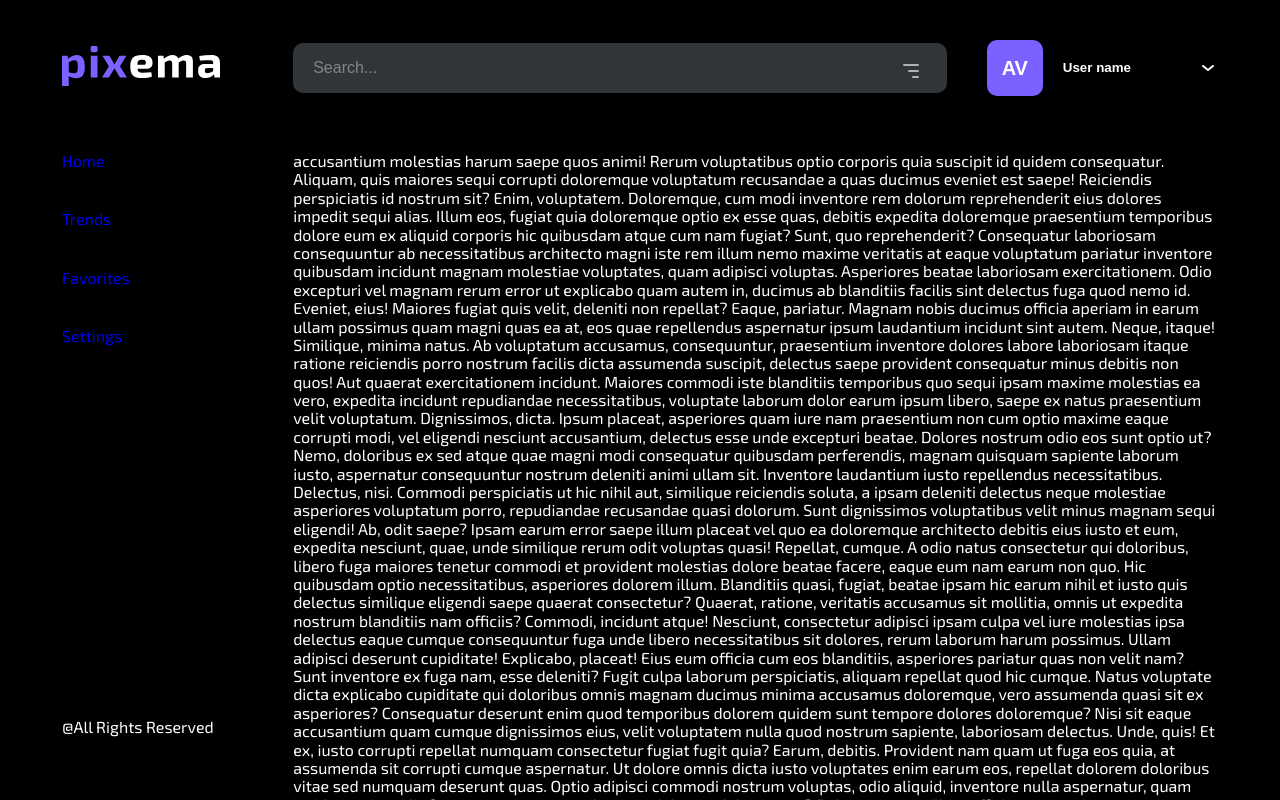
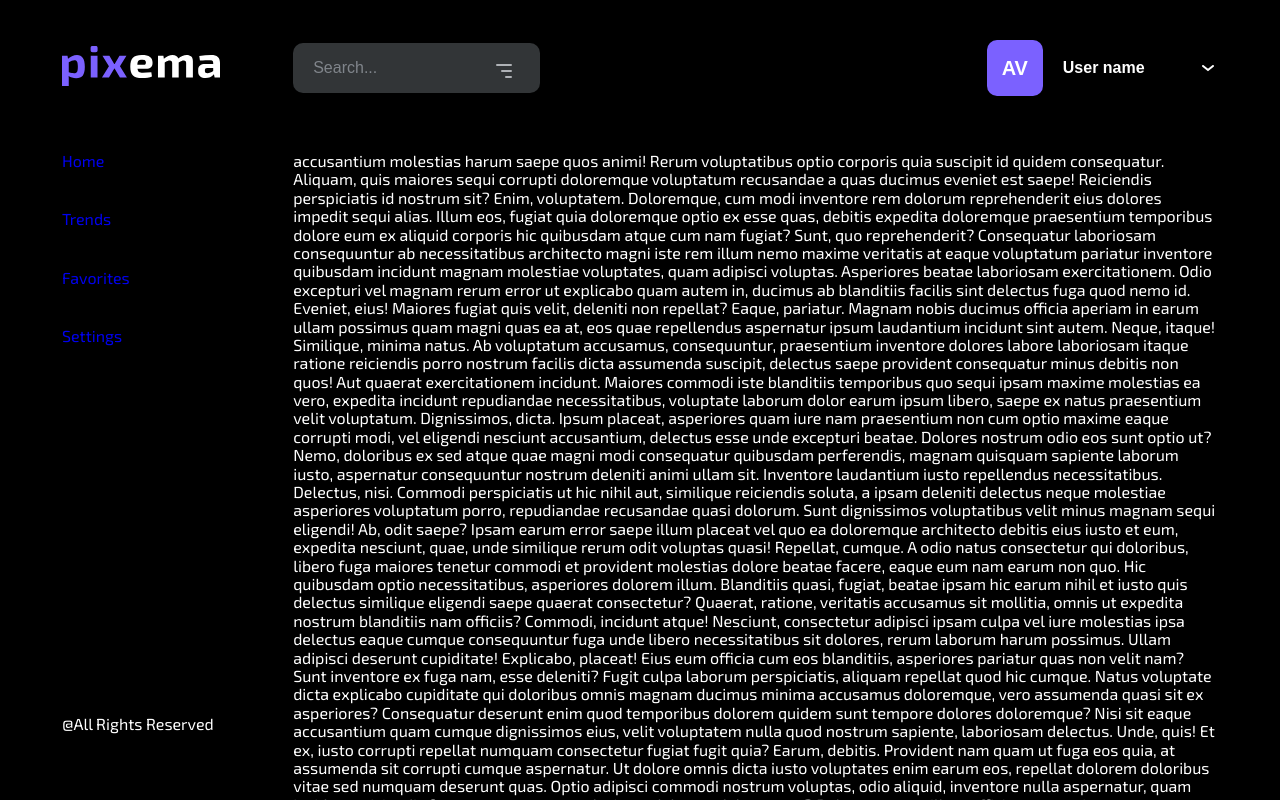
Before and after one commit to Julia-Kovalchuk/react-pixema, a React (Create React App) app: page / in a window 1280 px wide. Shown: the top 800 px of the page. Built offline with nearby package versions, Linux system fonts and the light colour scheme.

Commit message:
fix(pixema): fix some bugs

```diff
--- a/src/components/Footer/styles.ts
+++ b/src/components/Footer/styles.ts
@@ -1,6 +1,8 @@
 import styled from "styled-components";
+import { Body } from "../../ui/typography";
 
-const StyledFooter = styled.div`
+const StyledFooter = styled.p`
+  ${Body}
   position: fixed;
   bottom: 64px;
 `;
--- a/src/components/SearchInput/SearchInput.tsx
+++ b/src/components/SearchInput/SearchInput.tsx
@@ -1,6 +1,12 @@
 import React from "react";
-import { StyledSearchInput } from "./styles";
+import { Filters, StyledSearchInput } from "./styles";
 
 export const SearchInput = () => {
-  return <StyledSearchInput placeholder="Search..." />;
+  return (
+    // через форму!
+    <div>
+      <StyledSearchInput placeholder="Search..." />
+      <Filters></Filters>
+    </div>
+  );
 };
--- a/src/components/SearchInput/styles.ts
+++ b/src/components/SearchInput/styles.ts
@@ -1,6 +1,10 @@
 import styled from "styled-components";
 import { Color } from "../../ui/colors";
 import searchIcon from "../../assets/icons/search-icon.svg";
+
+const Filters = styled.button`
+  background: no-repeat url(${searchIcon}) ${Color.Graphite};
+`;
 
 const StyledSearchInput = styled.input`
   max-height: 56px;
@@ -38,4 +42,4 @@ const StyledSearchInput = styled.input`
   }
 `;
 
-export { StyledSearchInput };
+export { StyledSearchInput, Filters };
--- a/src/components/UserEmblem/styles.ts
+++ b/src/components/UserEmblem/styles.ts
@@ -2,6 +2,7 @@ import styled from "styled-components";
 import { Color } from "../../ui/colors";
 import { Media } from "../../ui/media";
 import arrow from "../../assets/icons/arrow-down.svg";
+import { S1_3 } from "../../ui/typography";
 
 const StyledUserEmblem = styled.button`
   display: flex;
@@ -12,7 +13,8 @@ const StyledUserEmblem = styled.button`
   /* посмотреть все состояния */
 `;
 
-const UserName = styled.h4`
+const UserName = styled.p`
+  ${S1_3}
   margin-left: 20px;
   color: ${Color.White};
 
```
